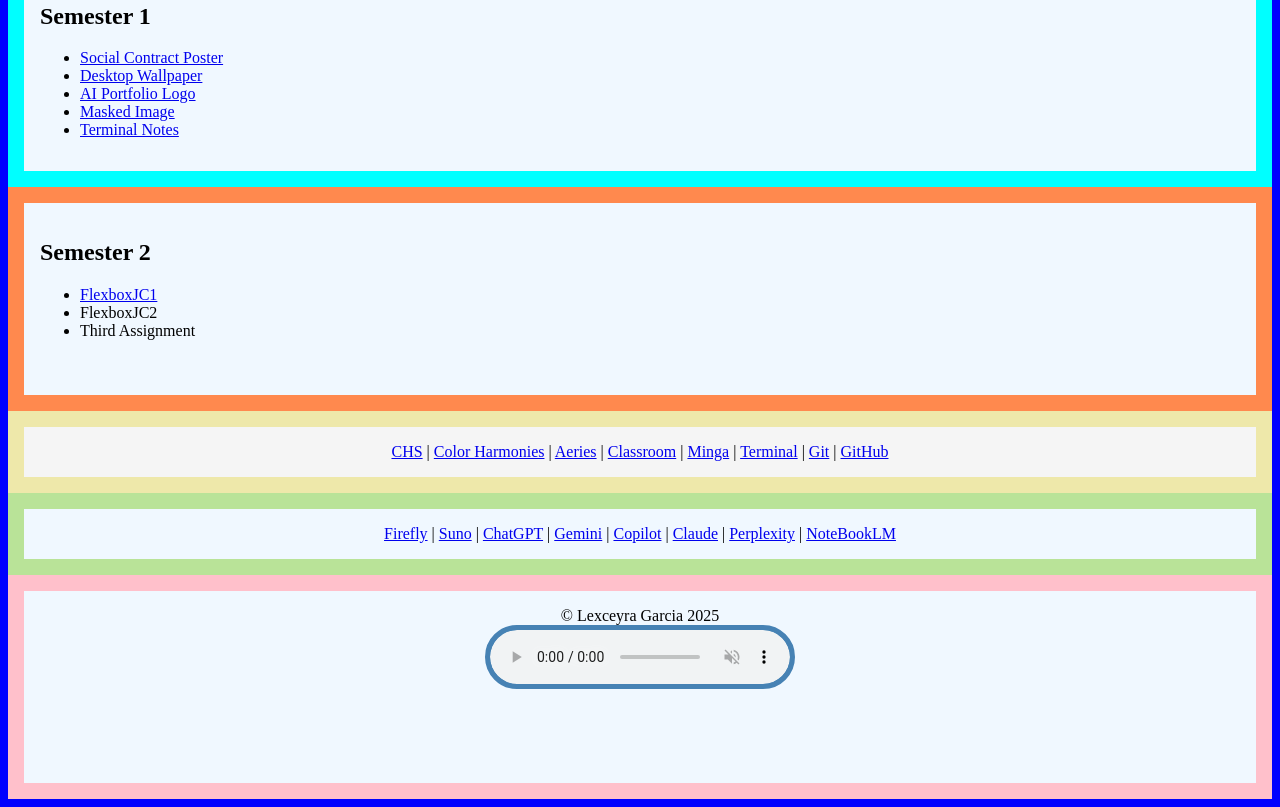
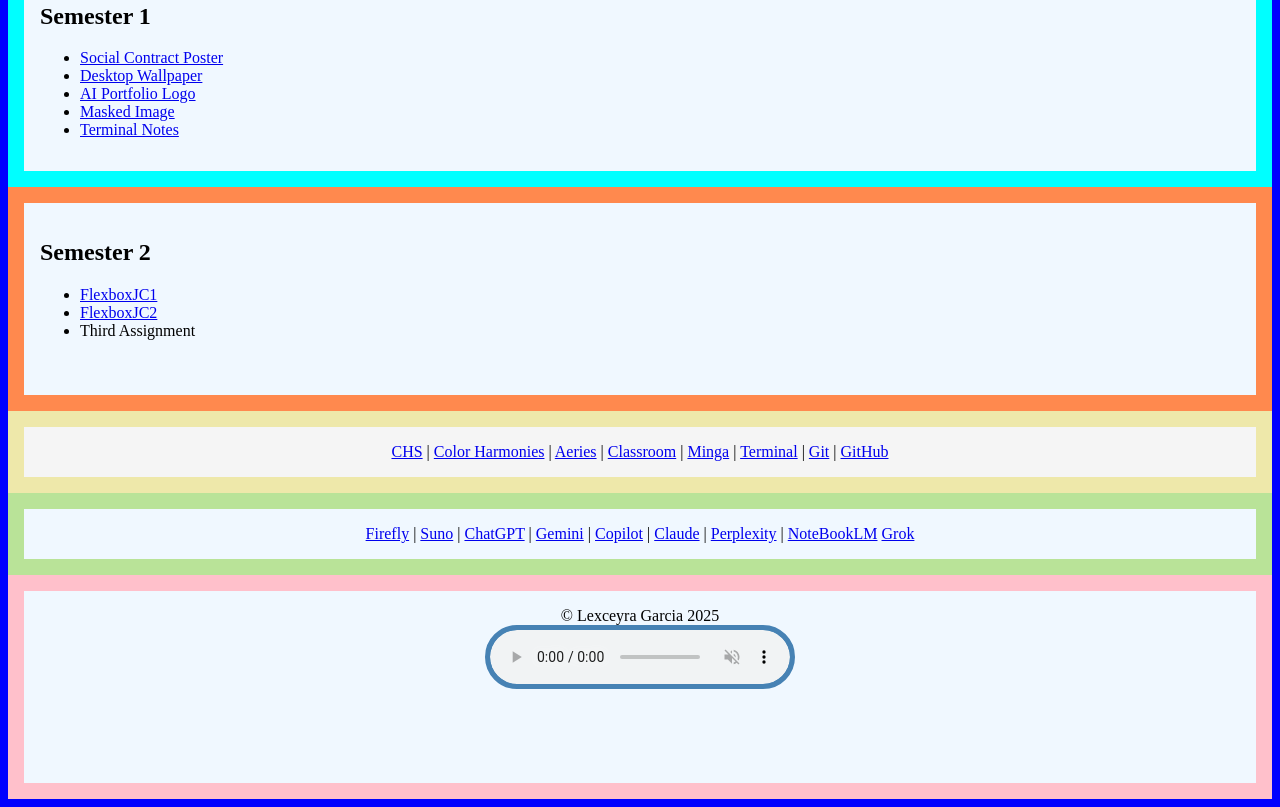
Before and after one commit to Lexceyra/lgarcia032025, a plain HTML site: page index.html in a window 1280 px wide. Shown: the part 1747-2554 px from the top of the page. Drawn offline with Linux system fonts and the light colour scheme.

Commit message:
updated index.html

```diff
--- a/index.html
+++ b/index.html
@@ -21,7 +21,7 @@
                     <li><a href="index.html">Home</a> </li>
                     <li><a href="#career">Career</a>  </li>
                     <li><a href="#semester1">Semester 1</a></li>
-                    <li><a href="#semester 2">Semester 2</a></li>
+                    <li><a href="#semester2">Semester 2</a></li>
                     <li><a href="worksamples.html">Work Samples</a></li>
                     <li><a href="certificates.html">Certificates</a></li>
                     <li><a href="contactus.html">Contact Us</a></li>
@@ -86,13 +86,13 @@
       <!-- End Semester1 -->
 
      <!-- Begin Semester2 -->
-      <!-- TODO uncomment at the beginning of S2 -->
+
       <section id="semester2">
         <div class="container">
             <h2>Semester 2</h2>
             <ul>
                 <li><a href="Demos/Flexbox001/flexbox_justify_content.html">FlexboxJC1</a></li>
-                <li>FlexboxJC2</li>
+                <li><a href="Demos/Flexbox001/flexbox_justify_content_application.html">FlexboxJC2</a></li>
                 <li>Third Assignment</li>
             </ul>
 
@@ -129,6 +129,7 @@
                     <a href="https://claude.ai/">Claude</a> |
                     <a href="https://www.perplexity.ai/">Perplexity</a> |
                     <a href="https://notebooklm.google.com/">NoteBookLM</a>
+                    <a href="https://grok.com/">Grok</a>
                 </nav>
             </div>
         </section>
```
